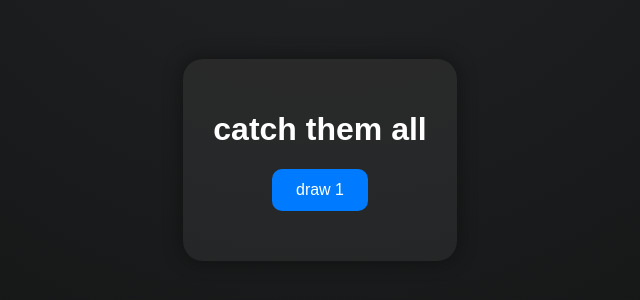
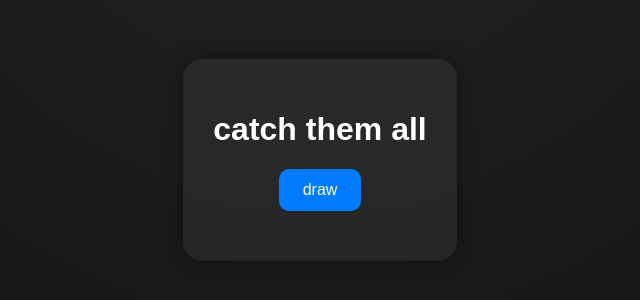
Before and after one commit to beliestuff/wonder2, a plain HTML site: page index.html in a window 1280 px wide. Shown: the part 248-548 px from the top of the page, 320-960 px from the left. Drawn offline with Linux system fonts and the light colour scheme.

Commit message:
Update index.html

```diff
--- a/index.html
+++ b/index.html
@@ -12,7 +12,7 @@
     <h1>catch them all </h1>
 
    <div class="buttons">
-      <button id="draw-one">draw 1</button>
+      <button id="draw-one">draw</button>
     </div>
 
     <div id="results" class="results"></div>
```
